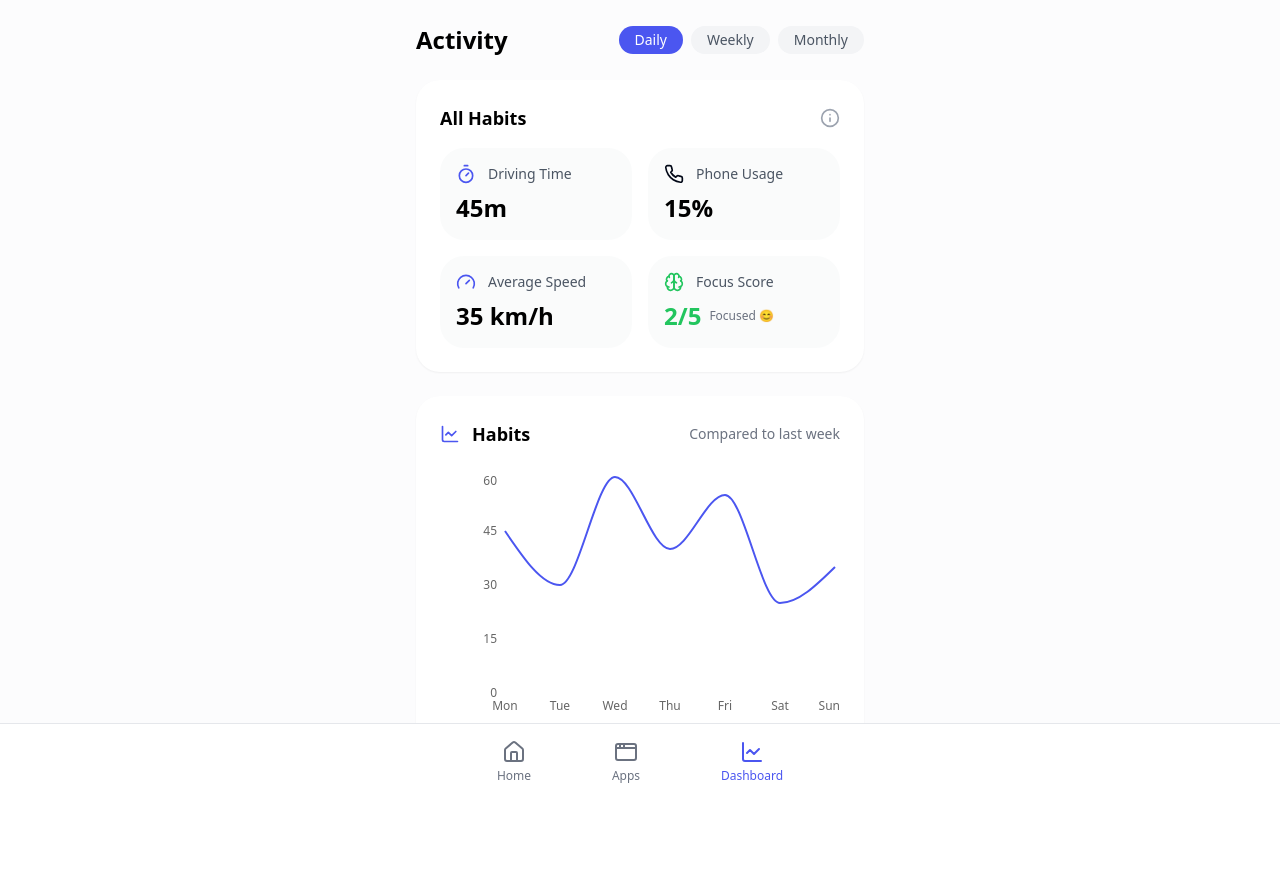
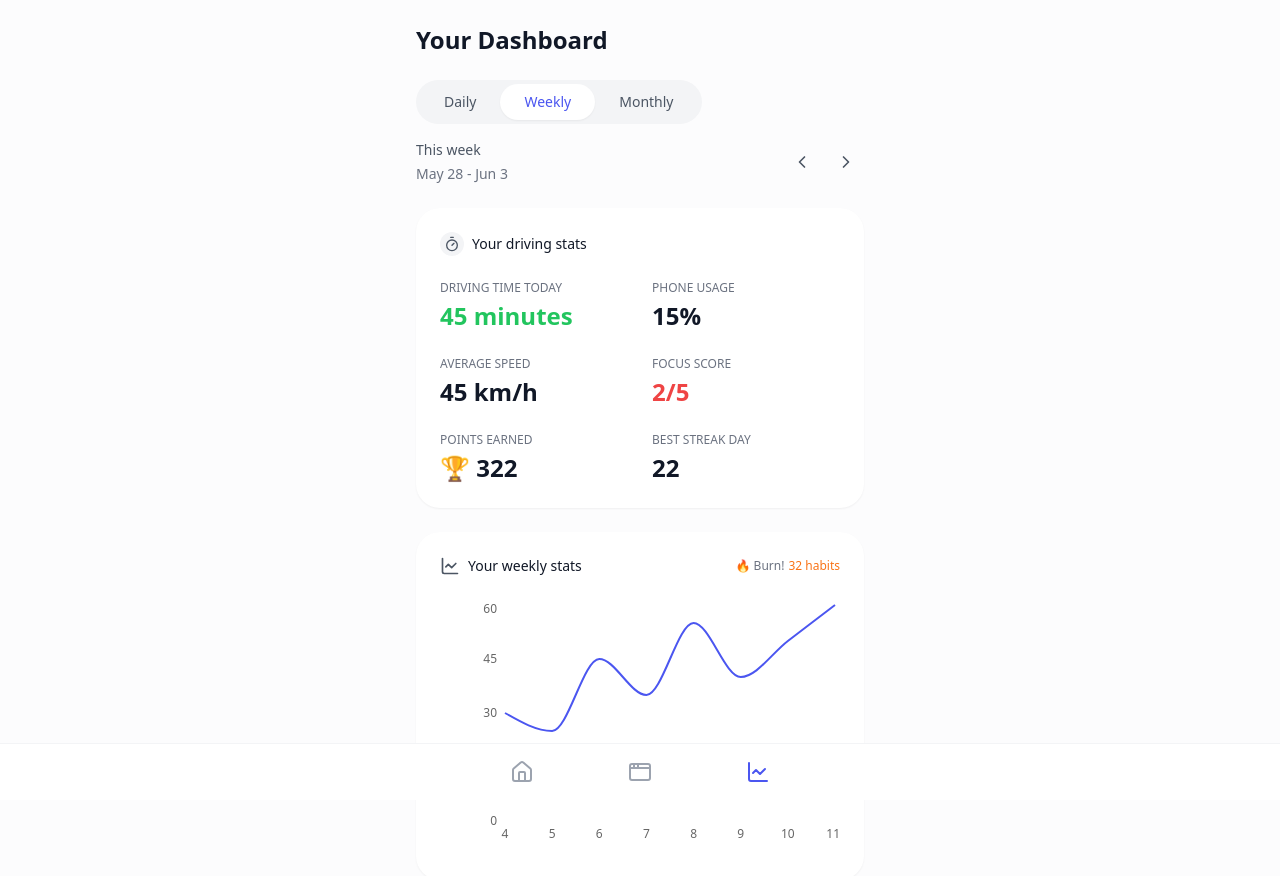
Before and after one commit to pierdiruzza/qosho, a React (Vite) app: page /dashboard in a window 1280 px wide. Shown: the top 876 px of the page. Before the commit the page ends 800 px from the top, so only its background shows below. Built offline with nearby package versions, Linux system fonts and the light colour scheme; a web font is replaced by a local one; what @supabase/auth-helpers-react would draw is missing.

Commit message:
Apply design updates to screens
Implemented design updates across the three main screens in the application to enhance user experience and visual appeal.
[skip gpt_engineer]

```diff
--- a/src/components/Navigation.tsx
+++ b/src/components/Navigation.tsx
@@ -5,32 +5,29 @@ const Navigation = () => {
   const location = useLocation();
 
   const isActive = (path: string) => {
-    return location.pathname === path ? "text-primary" : "text-gray-500";
+    return location.pathname === path ? "text-primary" : "text-gray-400";
   };
 
   return (
-    <div className="fixed bottom-0 left-0 right-0 bg-white border-t border-gray-200 p-4">
+    <div className="fixed bottom-0 left-0 right-0 bg-white border-t border-gray-100 p-4">
       <div className="max-w-md mx-auto flex justify-evenly items-center">
         <Link
           to="/"
           className={`flex flex-col items-center gap-1 ${isActive("/")}`}
         >
           <Home className="w-6 h-6" />
-          <span className="text-xs">Home</span>
         </Link>
         <Link
           to="/apps"
           className={`flex flex-col items-center gap-1 ${isActive("/apps")}`}
         >
           <AppWindow className="w-6 h-6" />
-          <span className="text-xs">Apps</span>
         </Link>
         <Link
           to="/dashboard"
           className={`flex flex-col items-center gap-1 ${isActive("/dashboard")}`}
         >
           <LineChart className="w-6 h-6" />
-          <span className="text-xs">Dashboard</span>
         </Link>
       </div>
     </div>
--- a/src/components/SafetyStats.tsx
+++ b/src/components/SafetyStats.tsx
@@ -1,101 +1,78 @@
-import { Timer, Phone, Gauge, Brain, Info, ChartLine } from 'lucide-react';
+import { Timer, Phone, Gauge, Brain, ChartLine } from 'lucide-react';
 import { LineChart, Line, XAxis, YAxis, Tooltip, ResponsiveContainer } from 'recharts';
-import {
-  Tooltip as UITooltip,
-  TooltipContent,
-  TooltipProvider,
-  TooltipTrigger,
-} from "@/components/ui/tooltip";
 
 const SafetyStats = () => {
   const stats = {
     drivingTime: 45,
     phoneUsagePercent: 15,
-    averageSpeed: 35,
+    averageSpeed: 45,
     focusScore: 2,
+    pointsEarned: 322,
+    bestStreak: 22
   };
 
   const weekData = [
-    { day: 'Mon', minutes: 45 },
-    { day: 'Tue', minutes: 30 },
-    { day: 'Wed', minutes: 60 },
-    { day: 'Thu', minutes: 40 },
-    { day: 'Fri', minutes: 55 },
-    { day: 'Sat', minutes: 25 },
-    { day: 'Sun', minutes: 35 },
+    { day: '4', minutes: 30 },
+    { day: '5', minutes: 25 },
+    { day: '6', minutes: 45 },
+    { day: '7', minutes: 35 },
+    { day: '8', minutes: 55 },
+    { day: '9', minutes: 40 },
+    { day: '10', minutes: 50 },
+    { day: '11', minutes: 60 },
   ];
-
-  const getFocusScoreColor = (score: number) => {
-    if (score <= 2) return 'text-success';
-    if (score <= 4) return 'text-warning';
-    return 'text-destructive';
-  };
-
-  const getFocusScoreText = (score: number) => {
-    if (score <= 2) return 'Focused 😊';
-    if (score <= 4) return 'Somewhat Distracted 😐';
-    return 'Very Distracted 😫';
-  };
 
   return (
     <div className="space-y-6">
-      <div className="bg-white rounded-3xl p-6 shadow-sm transition-all duration-300">
-        <div className="flex items-center justify-between mb-4">
-          <h2 className="text-lg font-semibold text-black">All Habits</h2>
-          <button className="text-gray-400 hover:text-gray-600">
-            <Info className="w-5 h-5" />
-          </button>
+      <div className="bg-white rounded-3xl p-6 shadow-sm">
+        <div className="space-y-6">
+          <div className="flex items-center gap-2">
+            <div className="w-6 h-6 rounded-full bg-gray-100 flex items-center justify-center">
+              <Timer className="w-4 h-4 text-gray-600" />
+            </div>
+            <h3 className="text-sm font-medium text-gray-900">Your driving stats</h3>
           </div>
 
-        <div className="grid grid-cols-2 gap-4">
-          <div className="bg-gray-50/80 rounded-2xl p-4 transition-all duration-200 hover:bg-gray-50">
-            <div className="flex items-center gap-3 mb-2">
-              <Timer className="w-5 h-5 text-primary" />
-              <span className="text-sm text-gray-600">Driving Time</span>
+          <div className="grid grid-cols-2 gap-6">
+            <div className="space-y-1">
+              <p className="text-xs text-gray-500 uppercase">Driving time today</p>
+              <p className="text-2xl font-semibold text-green-500">{stats.drivingTime} minutes</p>
             </div>
-            <p className="text-2xl font-bold text-black">{stats.drivingTime}m</p>
+            <div className="space-y-1">
+              <p className="text-xs text-gray-500 uppercase">Phone usage</p>
+              <p className="text-2xl font-semibold text-gray-900">{stats.phoneUsagePercent}%</p>
             </div>
-
-          <div className="bg-gray-50/80 rounded-2xl p-4 transition-all duration-200 hover:bg-gray-50">
-            <div className="flex items-center gap-3 mb-2">
-              <Phone className="w-5 h-5 text-warning" />
-              <span className="text-sm text-gray-600">Phone Usage</span>
+            <div className="space-y-1">
+              <p className="text-xs text-gray-500 uppercase">Average speed</p>
+              <p className="text-2xl font-semibold text-gray-900">{stats.averageSpeed} km/h</p>
             </div>
-            <p className="text-2xl font-bold text-black">{stats.phoneUsagePercent}%</p>
+            <div className="space-y-1">
+              <p className="text-xs text-gray-500 uppercase">Focus score</p>
+              <p className="text-2xl font-semibold text-red-500">{stats.focusScore}/5</p>
             </div>
-
-          <div className="bg-gray-50/80 rounded-2xl p-4 transition-all duration-200 hover:bg-gray-50">
-            <div className="flex items-center gap-3 mb-2">
-              <Gauge className="w-5 h-5 text-primary" />
-              <span className="text-sm text-gray-600">Average Speed</span>
+            <div className="space-y-1">
+              <p className="text-xs text-gray-500 uppercase">Points earned</p>
+              <p className="text-2xl font-semibold text-gray-900">🏆 {stats.pointsEarned}</p>
             </div>
-            <p className="text-2xl font-bold text-black">{stats.averageSpeed} km/h</p>
-          </div>
-
-          <div className="bg-gray-50/80 rounded-2xl p-4 transition-all duration-200 hover:bg-gray-50">
-            <div className="flex items-center gap-3 mb-2">
-              <Brain className={`w-5 h-5 ${getFocusScoreColor(stats.focusScore)}`} />
-              <span className="text-sm text-gray-600">Focus Score</span>
-            </div>
-            <div className="flex items-center gap-2">
-              <span className={`text-2xl font-bold ${getFocusScoreColor(stats.focusScore)}`}>
-                {stats.focusScore}/5
-              </span>
-              <span className="text-xs text-gray-500">
-                {getFocusScoreText(stats.focusScore)}
-              </span>
+            <div className="space-y-1">
+              <p className="text-xs text-gray-500 uppercase">Best streak day</p>
+              <p className="text-2xl font-semibold text-gray-900">{stats.bestStreak}</p>
             </div>
           </div>
         </div>
       </div>
 
-      <div className="bg-white rounded-3xl p-6 shadow-sm transition-all duration-300">
-        <div className="flex items-center justify-between mb-6">
-          <div className="flex items-center gap-3">
-            <ChartLine className="w-5 h-5 text-primary" />
-            <h3 className="text-lg font-semibold text-black">Habits</h3>
+      <div className="bg-white rounded-3xl p-6 shadow-sm">
+        <div className="space-y-6">
+          <div className="flex items-center justify-between">
+            <div className="flex items-center gap-2">
+              <ChartLine className="w-5 h-5 text-gray-600" />
+              <h3 className="text-sm font-medium text-gray-900">Your weekly stats</h3>
             </div>
-          <span className="text-sm text-gray-500">Compared to last week</span>
+            <div className="flex items-center gap-1">
+              <span className="text-xs text-gray-500">🔥 Burn!</span>
+              <span className="text-xs text-orange-500">32 habits</span>
+            </div>
           </div>
 
           <div className="h-64">
@@ -112,7 +89,14 @@ const SafetyStats = () => {
                   tickLine={false}
                   tick={{ fill: '#666', fontSize: 12 }}
                 />
-              <Tooltip />
+                <Tooltip
+                  contentStyle={{
+                    background: 'white',
+                    border: 'none',
+                    borderRadius: '8px',
+                    boxShadow: '0 2px 8px rgba(0,0,0,0.1)'
+                  }}
+                />
                 <Line
                   type="monotone"
                   dataKey="minutes"
@@ -126,6 +110,7 @@ const SafetyStats = () => {
           </div>
         </div>
       </div>
+    </div>
   );
 };
 
--- a/src/pages/Apps.tsx
+++ b/src/pages/Apps.tsx
@@ -5,7 +5,10 @@ const Apps = () => {
   return (
     <div className="min-h-screen bg-gray-50 p-4 sm:p-6 pb-24">
       <div className="max-w-md mx-auto space-y-6">
-        <h1 className="text-2xl font-bold text-secondary mb-6">Blocked Apps</h1>
+        <div className="space-y-1">
+          <h1 className="text-2xl font-bold text-gray-900">Blocked Apps</h1>
+          <p className="text-sm text-gray-500">Choose the app you want to block while you drive</p>
+        </div>
         <AppBlockList editable={true} />
       </div>
       <Navigation />
--- a/src/pages/Dashboard.tsx
+++ b/src/pages/Dashboard.tsx
@@ -1,18 +1,55 @@
 import Navigation from "@/components/Navigation";
 import SafetyStats from "@/components/SafetyStats";
+import { ChevronLeft, ChevronRight } from "lucide-react";
+import { useState } from "react";
 
 const Dashboard = () => {
+  const [selectedPeriod, setSelectedPeriod] = useState<'daily' | 'weekly' | 'monthly'>('weekly');
+  const currentWeek = {
+    start: new Date(2024, 4, 28),
+    end: new Date(2024, 5, 3)
+  };
+
   return (
     <div className="min-h-screen bg-gray-50/50 p-4 sm:p-6 pb-24">
       <div className="max-w-md mx-auto space-y-6">
-        <div className="flex items-center justify-between">
-          <h1 className="text-2xl font-bold text-black">Activity</h1>
-          <div className="flex gap-2">
-            <button className="px-4 py-1 rounded-full bg-primary text-white text-sm">Daily</button>
-            <button className="px-4 py-1 rounded-full bg-gray-100 text-gray-600 text-sm">Weekly</button>
-            <button className="px-4 py-1 rounded-full bg-gray-100 text-gray-600 text-sm">Monthly</button>
+        <h1 className="text-2xl font-bold text-gray-900">Your Dashboard</h1>
+
+        <div className="flex flex-col gap-4">
+          <div className="bg-gray-100 p-1 rounded-full flex justify-between w-fit">
+            {['Daily', 'Weekly', 'Monthly'].map((period) => (
+              <button
+                key={period}
+                onClick={() => setSelectedPeriod(period.toLowerCase() as any)}
+                className={`px-6 py-2 rounded-full text-sm transition-all ${
+                  selectedPeriod === period.toLowerCase()
+                    ? 'bg-white text-primary shadow-sm'
+                    : 'text-gray-600'
+                }`}
+              >
+                {period}
+              </button>
+            ))}
+          </div>
+
+          <div className="flex items-center justify-between">
+            <div className="space-y-1">
+              <p className="text-sm font-medium text-gray-600">This week</p>
+              <p className="text-sm text-gray-500">
+                May 28 - Jun 3
+              </p>
+            </div>
+            <div className="flex gap-2">
+              <button className="p-2 rounded-full hover:bg-gray-100">
+                <ChevronLeft className="w-5 h-5 text-gray-600" />
+              </button>
+              <button className="p-2 rounded-full hover:bg-gray-100">
+                <ChevronRight className="w-5 h-5 text-gray-600" />
+              </button>
+            </div>
           </div>
         </div>
+
         <SafetyStats />
       </div>
       <Navigation />
```
Also changed, not shown: src/components/AppBlockList.tsx (+41 -22 lines), src/pages/Index.tsx (+13 -1 lines). Lines whose indentation alone changed are shown as unchanged.
